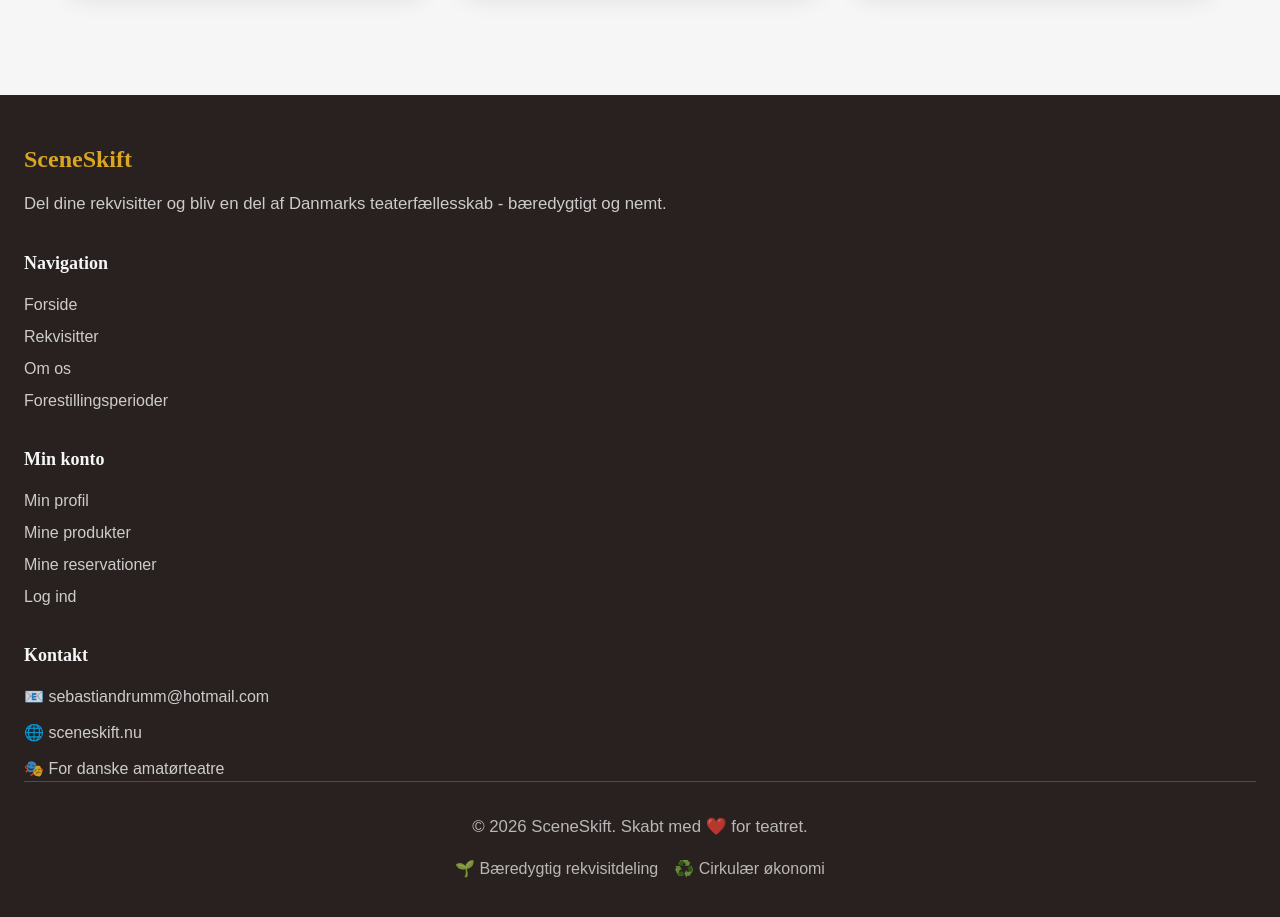
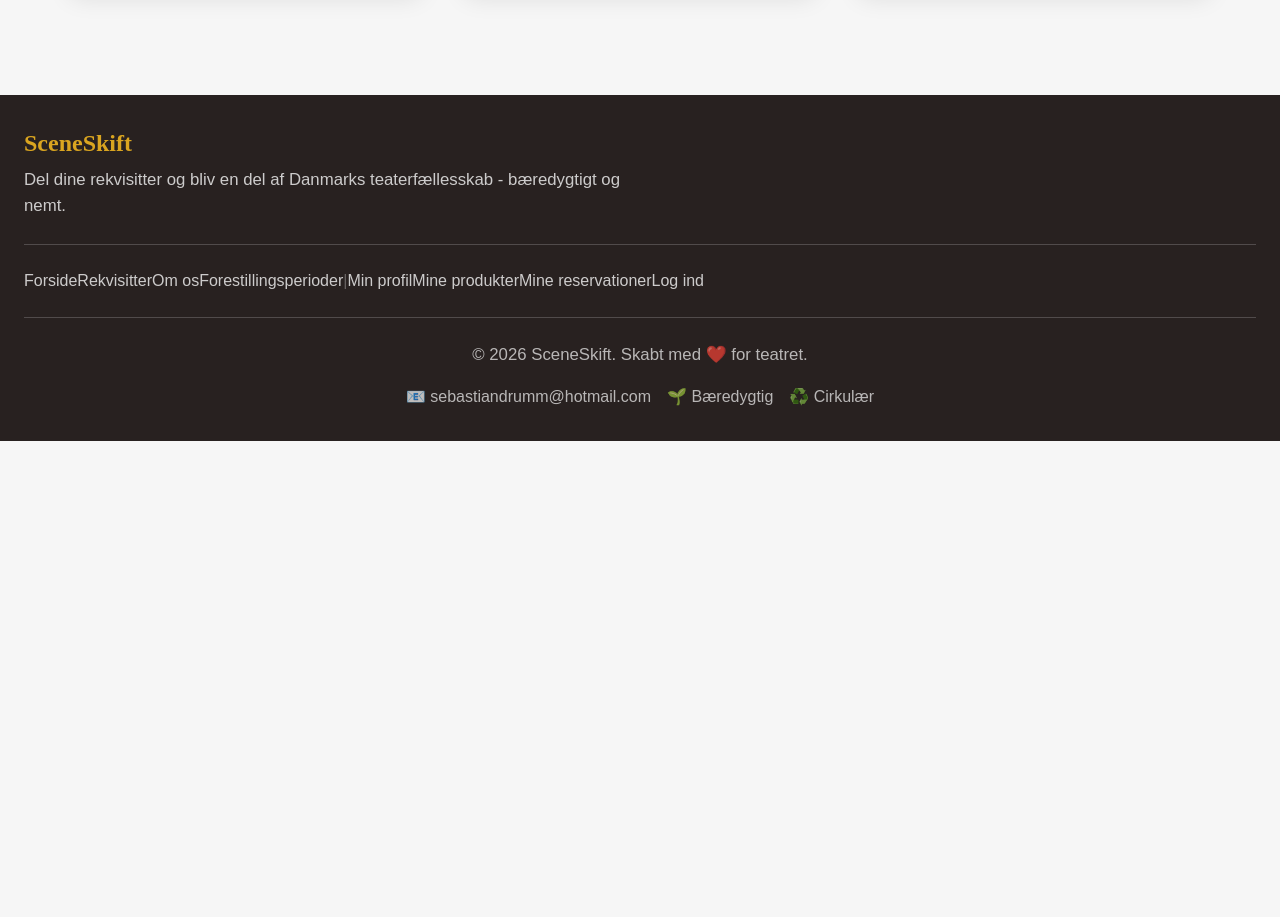
Before and after one commit to drummdurum/hovedopgave-sceneskift, a website: page public/compentens/view/index.ejs in a window 1280 px wide. Shown: the part 2300-3217 px from the top of the page. After the commit the page ends 2741 px from the top, so only its background shows below. Drawn offline with nearby package versions, Linux system fonts and the light colour scheme; files that its build step writes are made by us from their sources; a web font is replaced by a local one.

Commit message:
rettet footeren

```diff
--- a/public/compentens/footer/footer.ejs
+++ b/public/compentens/footer/footer.ejs
@@ -1,63 +1,35 @@
 <footer class="mt-auto" style="background-color: var(--color-dark); font-family: var(--font-body);">
-  <div class="container-max px-6 py-12">
-    <div class="grid grid-cols-1 md:grid-cols-4 gap-8">
-      <!-- SceneSkift Info -->
-      <div>
-        <h3 class="text-2xl font-bold mb-4" style="font-family: var(--font-heading); color: var(--color-secondary);">SceneSkift</h3>
-        <p style="color: var(--color-light); opacity: 0.8; line-height: 1.6;">
+  <div class="container-max px-6 py-8">
+    <!-- Top row: Brand and description -->
+    <div class="mb-6">
+      <h3 class="text-2xl font-bold mb-2" style="font-family: var(--font-heading); color: var(--color-secondary);">SceneSkift</h3>
+      <p style="color: var(--color-light); opacity: 0.8; max-width: 600px;">
         Del dine rekvisitter og bliv en del af Danmarks teaterfællesskab - bæredygtigt og nemt.
       </p>
     </div>
 
-      <!-- Navigation -->
-      <div>
-        <h4 class="text-lg font-semibold mb-4" style="font-family: var(--font-heading); color: var(--color-light);">Navigation</h4>
-        <ul class="space-y-2">
-          <li><a href="/" class="transition" style="color: var(--color-light); opacity: 0.8;" onmouseover="this.style.color='var(--color-secondary)'; this.style.opacity='1'" onmouseout="this.style.color='var(--color-light)'; this.style.opacity='0.8'">Forside</a></li>
-          <li><a href="/rekvisitter" class="transition" style="color: var(--color-light); opacity: 0.8;" onmouseover="this.style.color='var(--color-secondary)'; this.style.opacity='1'" onmouseout="this.style.color='var(--color-light)'; this.style.opacity='0.8'">Rekvisitter</a></li>
-          <li><a href="/about" class="transition" style="color: var(--color-light); opacity: 0.8;" onmouseover="this.style.color='var(--color-secondary)'; this.style.opacity='1'" onmouseout="this.style.color='var(--color-light)'; this.style.opacity='0.8'">Om os</a></li>
-          <li><a href="/forestillingsperioder" class="transition" style="color: var(--color-light); opacity: 0.8;" onmouseover="this.style.color='var(--color-secondary)'; this.style.opacity='1'" onmouseout="this.style.color='var(--color-light)'; this.style.opacity='0.8'">Forestillingsperioder</a></li>
-        </ul>
+    <!-- Links row -->
+    <div class="flex flex-wrap gap-x-8 gap-y-4 mb-6" style="border-top: 1px solid rgba(246, 246, 246, 0.2); border-bottom: 1px solid rgba(246, 246, 246, 0.2); padding: 1.5rem 0;">
+      <a href="/" class="transition" style="color: var(--color-light); opacity: 0.8;" onmouseover="this.style.color='var(--color-secondary)'; this.style.opacity='1'" onmouseout="this.style.color='var(--color-light)'; this.style.opacity='0.8'">Forside</a>
+      <a href="/rekvisitter" class="transition" style="color: var(--color-light); opacity: 0.8;" onmouseover="this.style.color='var(--color-secondary)'; this.style.opacity='1'" onmouseout="this.style.color='var(--color-light)'; this.style.opacity='0.8'">Rekvisitter</a>
+      <a href="/about" class="transition" style="color: var(--color-light); opacity: 0.8;" onmouseover="this.style.color='var(--color-secondary)'; this.style.opacity='1'" onmouseout="this.style.color='var(--color-light)'; this.style.opacity='0.8'">Om os</a>
+      <a href="/forestillingsperioder" class="transition" style="color: var(--color-light); opacity: 0.8;" onmouseover="this.style.color='var(--color-secondary)'; this.style.opacity='1'" onmouseout="this.style.color='var(--color-light)'; this.style.opacity='0.8'">Forestillingsperioder</a>
+      <span style="color: var(--color-light); opacity: 0.3;">|</span>
+      <a href="/profile" class="transition" style="color: var(--color-light); opacity: 0.8;" onmouseover="this.style.color='var(--color-secondary)'; this.style.opacity='1'" onmouseout="this.style.color='var(--color-light)'; this.style.opacity='0.8'">Min profil</a>
+      <a href="/produkter/mine" class="transition" style="color: var(--color-light); opacity: 0.8;" onmouseover="this.style.color='var(--color-secondary)'; this.style.opacity='1'" onmouseout="this.style.color='var(--color-light)'; this.style.opacity='0.8'">Mine produkter</a>
+      <a href="/mine-reservationer/hente" class="transition" style="color: var(--color-light); opacity: 0.8;" onmouseover="this.style.color='var(--color-secondary)'; this.style.opacity='1'" onmouseout="this.style.color='var(--color-light)'; this.style.opacity='0.8'">Mine reservationer</a>
+      <a href="/login" class="transition" style="color: var(--color-light); opacity: 0.8;" onmouseover="this.style.color='var(--color-secondary)'; this.style.opacity='1'" onmouseout="this.style.color='var(--color-light)'; this.style.opacity='0.8'">Log ind</a>
     </div>
 
-      <!-- Min konto -->
-      <div>
-        <h4 class="text-lg font-semibold mb-4" style="font-family: var(--font-heading); color: var(--color-light);">Min konto</h4>
-        <ul class="space-y-2">
-          <li><a href="/profile" class="transition" style="color: var(--color-light); opacity: 0.8;" onmouseover="this.style.color='var(--color-secondary)'; this.style.opacity='1'" onmouseout="this.style.color='var(--color-light)'; this.style.opacity='0.8'">Min profil</a></li>
-          <li><a href="/produkter/mine" class="transition" style="color: var(--color-light); opacity: 0.8;" onmouseover="this.style.color='var(--color-secondary)'; this.style.opacity='1'" onmouseout="this.style.color='var(--color-light)'; this.style.opacity='0.8'">Mine produkter</a></li>
-          <li><a href="/mine-reservationer/hente" class="transition" style="color: var(--color-light); opacity: 0.8;" onmouseover="this.style.color='var(--color-secondary)'; this.style.opacity='1'" onmouseout="this.style.color='var(--color-light)'; this.style.opacity='0.8'">Mine reservationer</a></li>
-          <li><a href="/login" class="transition" style="color: var(--color-light); opacity: 0.8;" onmouseover="this.style.color='var(--color-secondary)'; this.style.opacity='1'" onmouseout="this.style.color='var(--color-light)'; this.style.opacity='0.8'">Log ind</a></li>
-        </ul>
-      </div>
-
-      <!-- Kontakt -->
-      <div>
-        <h4 class="text-lg font-semibold mb-4" style="font-family: var(--font-heading); color: var(--color-light);">Kontakt</h4>
-        <ul class="space-y-3">
-          <li style="color: var(--color-light); opacity: 0.8;">
-            <span style="color: var(--color-secondary);">📧</span> sebastiandrumm@hotmail.com
-          </li>
-          <li style="color: var(--color-light); opacity: 0.8;">
-            <span style="color: var(--color-secondary);">🌐</span> sceneskift.nu
-          </li>
-          <li style="color: var(--color-light); opacity: 0.8;">
-            <span style="color: var(--color-secondary);">🎭</span> For danske amatørteatre
-          </li>
-        </ul>
-      </div>
-    </div>
-
-    <!-- Divider -->
-    <div class="mt-10 pt-8" style="border-top: 1px solid rgba(246, 246, 246, 0.2);">
+    <!-- Bottom row: Copyright and contact -->
     <div class="flex flex-col md:flex-row justify-between items-center gap-4">
       <p style="color: var(--color-light); opacity: 0.7;">
         &copy; <%= new Date().getFullYear() %> SceneSkift. Skabt med ❤️ for teatret.
       </p>
-        <div class="flex gap-4">
-          <span style="color: var(--color-light); opacity: 0.7;">🌱 Bæredygtig rekvisitdeling</span>
-          <span style="color: var(--color-light); opacity: 0.7;">♻️ Cirkulær økonomi</span>
-        </div>
+      <div class="flex flex-wrap gap-4 items-center">
+        <span style="color: var(--color-light); opacity: 0.7;">📧 sebastiandrumm@hotmail.com</span>
+        <span style="color: var(--color-light); opacity: 0.7;">🌱 Bæredygtig</span>
+        <span style="color: var(--color-light); opacity: 0.7;">♻️ Cirkulær</span>
       </div>
     </div>
   </div>
```
Lines whose indentation alone changed are shown as unchanged.
